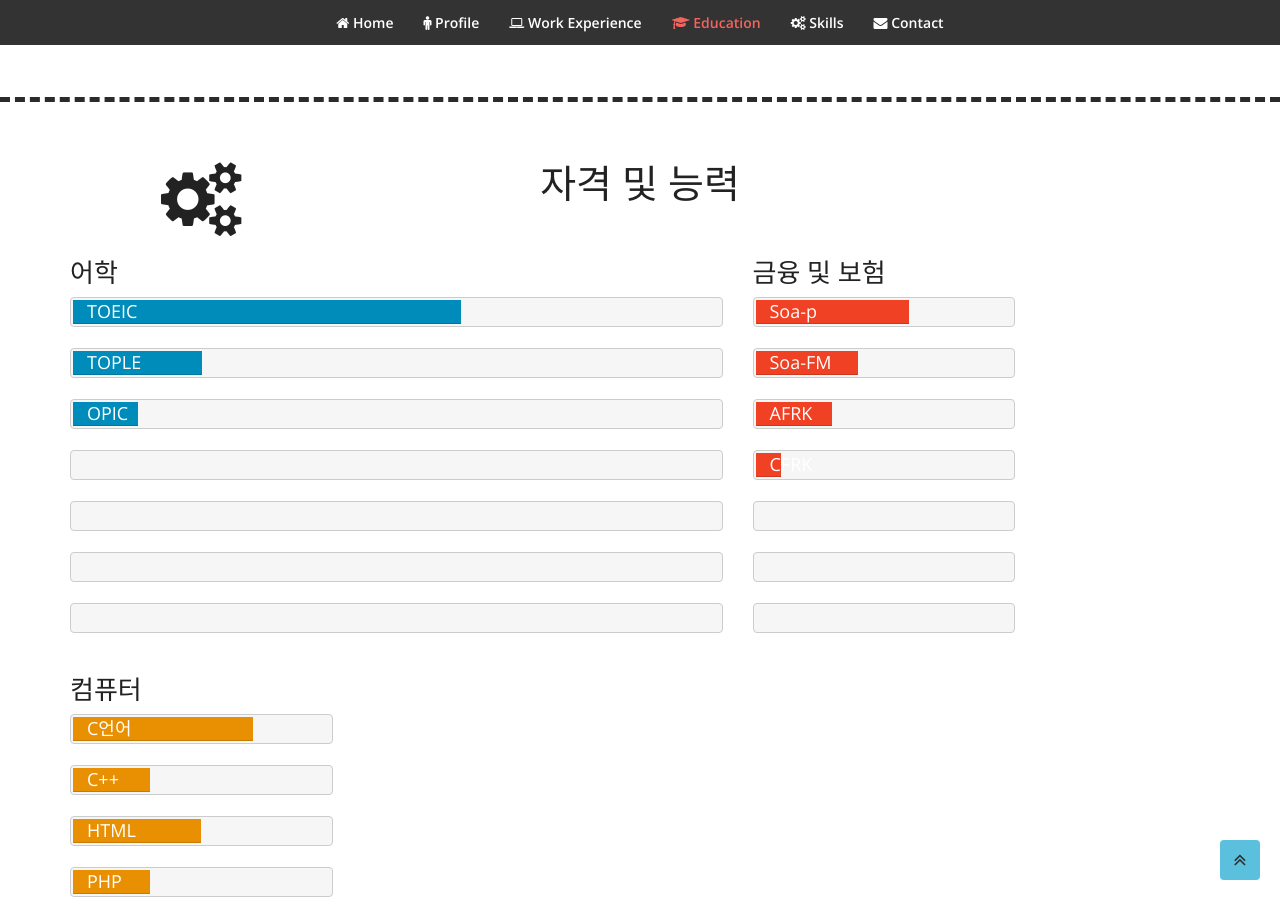
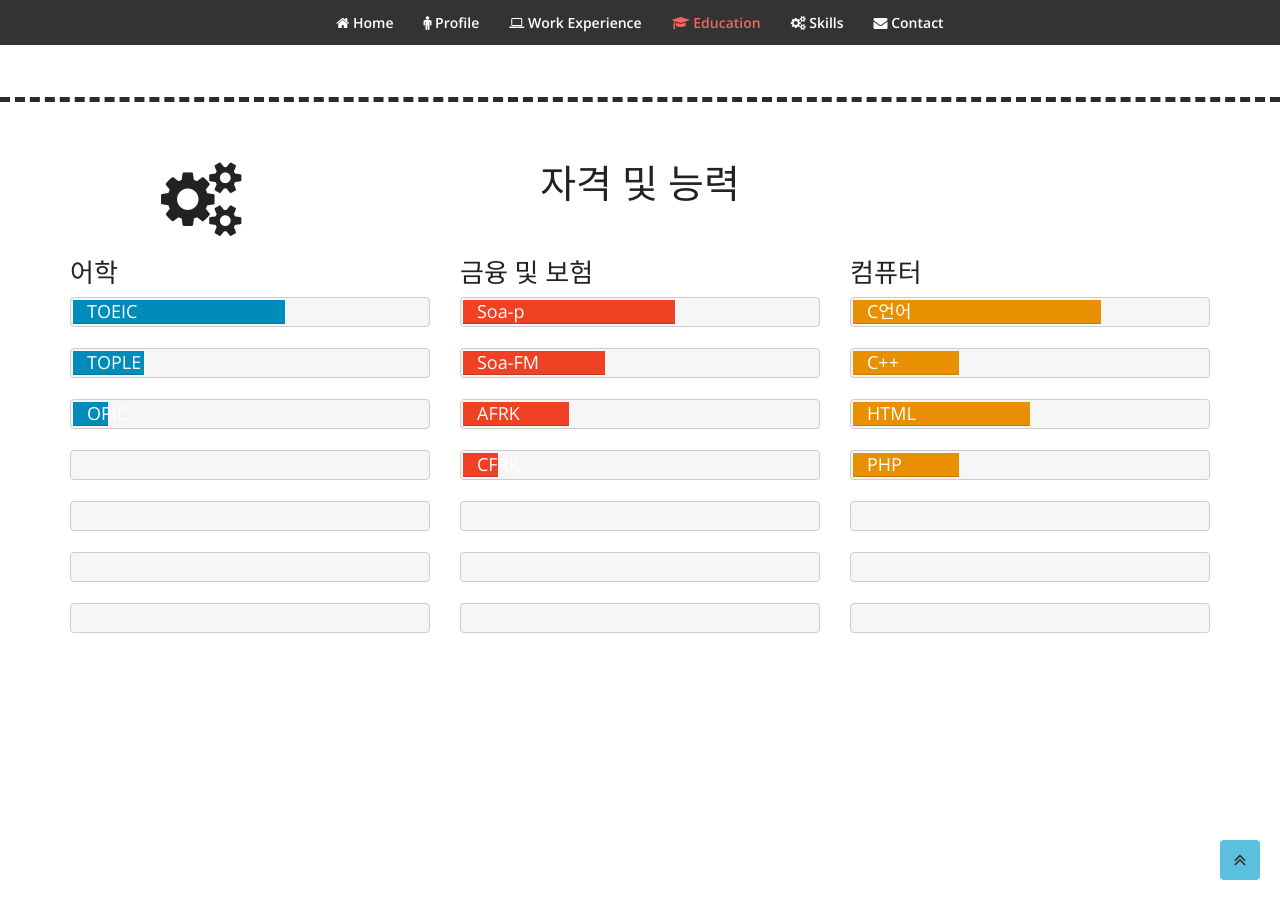
Before and after one commit to dnjs0309/dnjs0309.github.io, a Jekyll site: the page built from index.html, in a window 1280 px wide and 900 px high, scrolled down 3498 px. Built offline with Jekyll 4.4.1, drawn with Linux system fonts in a browser that asks for light colours; nearby versions of some CDN libraries.

Commit message:
Update skills.html

```diff
--- a/_includes/skills.html
+++ b/_includes/skills.html
@@ -10,7 +10,7 @@
 		</div>
 
 		<div class="row">
-			<div class="col-xs-12 col-sm-6 col-md-7">
+			<div class="col-xs-12 col-sm-6 col-md-4">
 				<h3 class="skill-group">어학</h3>
 
 				<div class="progress">
@@ -36,7 +36,7 @@
 				</div>
 			</div>
 
-			<div class="col-xs-12 col-sm-6 col-md-3">
+			<div class="col-xs-12 col-sm-6 col-md-4">
 				<h3 class="skill-group">금융 및 보험</h3>
 
 				<div class="progress">
@@ -62,7 +62,7 @@
 				</div>
 			</div>
 
-			<div class="col-xs-12 col-sm-6 col-md-3">
+			<div class="col-xs-12 col-sm-6 col-md-4">
 				<h3 class="skill-group">컴퓨터</h3>
 
 				<div class="progress">
```
